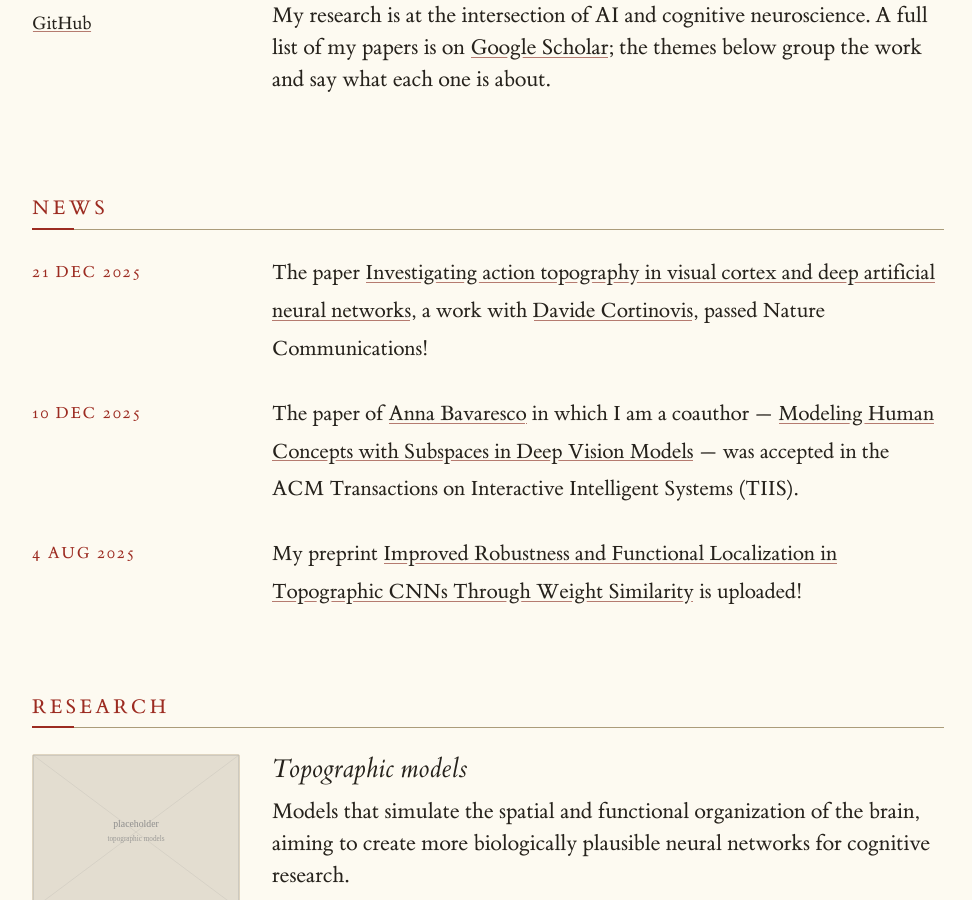
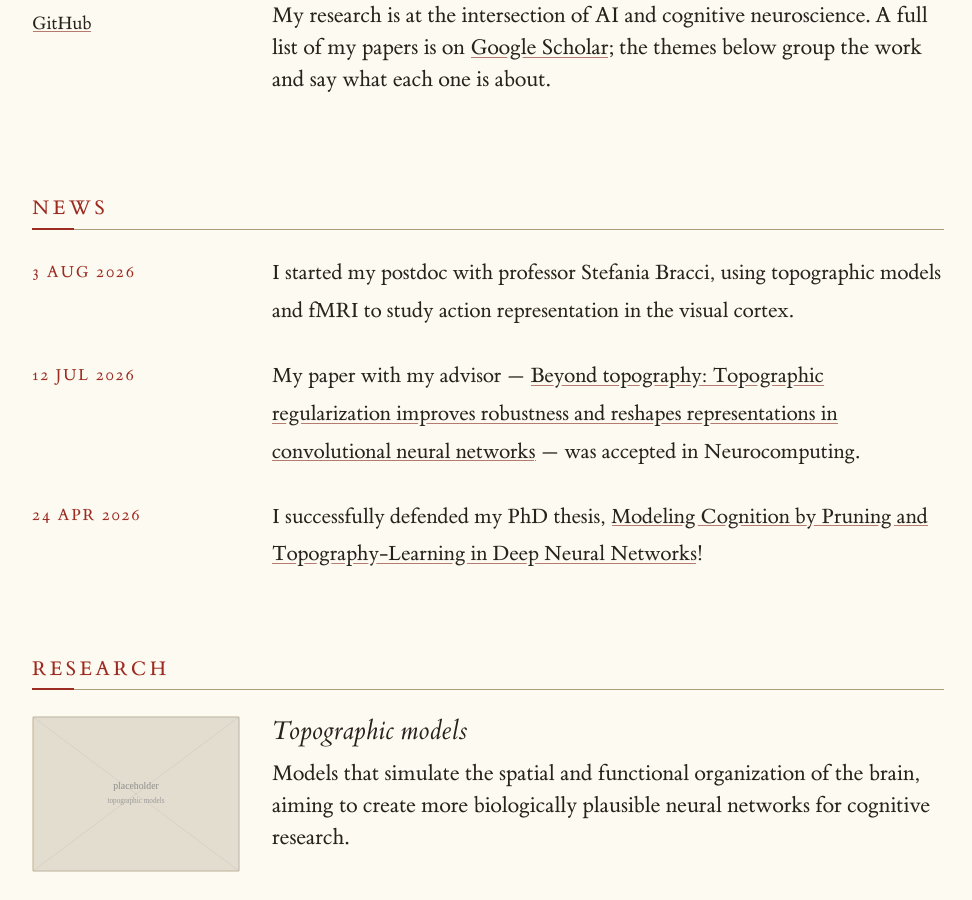
Before and after one commit to tlmnhut/tlmnhut.github.io, a Jekyll site: the page built from _pages/about.md, in a window 1280 px wide and 900 px high, scrolled down 431 px. Shown: the whole window, without its empty margins (152-1124 px from the left). Built offline with Jekyll 4.4.1, drawn with Linux system fonts in a browser that asks for light colours.

Commit message:
News: postdoc start, Neurocomputing acceptance, PhD defense
Replaces the three prior News items with the three Nhut gave, corrected for
grammar/spelling (sucessfully -> successfully, defensed -> defended) and
formatted as markdown links rather than bracketed URLs, matching the existing
entries' style.

Also updated the matching paper entry in _projects/topographic-models.md: "Beyond
topography..." was recorded as an arXiv preprint (2025); it's now published in
Neurocomputing (2026), so the entry gains a venue, year and DOI, keeping the
arXiv link alongside. This front matter renders nowhere currently, but it's the
one place the paper's record lives, so it should stay accurate for whenever a
papers list comes back.

Both new links verified live (200): the Neurocomputing DOI and the thesis PDF.

Co-Authored-By: Claude Sonnet 5 <noreply@anthropic.com>

```diff
--- a/_data/news.yml
+++ b/_data/news.yml
@@ -1,17 +1,17 @@
 # Newest first is handled by the template; order here does not matter.
-- date: 2025-12-21
+- date: 2026-08-03
   text: >-
-    The paper [Investigating action topography in visual cortex and deep artificial neural
-    networks](https://www.nature.com/articles/s41467-025-67855-6), a work with
-    [Davide Cortinovis](https://davidecortinovis-droid.github.io/), passed Nature Communications!
+    I started my postdoc with professor Stefania Bracci, using topographic
+    models and fMRI to study action representation in the visual cortex.
 
-- date: 2025-12-10
+- date: 2026-07-12
   text: >-
-    The paper of [Anna Bavaresco](https://annabavaresco.github.io/) in which I am a coauthor —
-    [Modeling Human Concepts with Subspaces in Deep Vision Models](https://doi.org/10.1145/3768340) —
-    was accepted in the ACM Transactions on Interactive Intelligent Systems (TIIS).
+    My paper with my advisor —
+    [Beyond topography: Topographic regularization improves robustness and reshapes
+    representations in convolutional neural networks](https://doi.org/10.1016/j.neucom.2026.134496) —
+    was accepted in Neurocomputing.
 
-- date: 2025-08-04
+- date: 2026-04-24
   text: >-
-    My preprint [Improved Robustness and Functional Localization in Topographic CNNs Through
-    Weight Similarity](https://arxiv.org/abs/2508.00043) is uploaded!
+    I successfully defended my PhD thesis,
+    [Modeling Cognition by Pruning and Topography-Learning in Deep Neural Networks](https://tesidottorato.depositolegale.it/bitstream/20.500.14242/367009/1/Nhut_thesis_v2.pdf)!
```
Also changed, not shown: _projects/topographic-models.md (+3 -2 lines).
